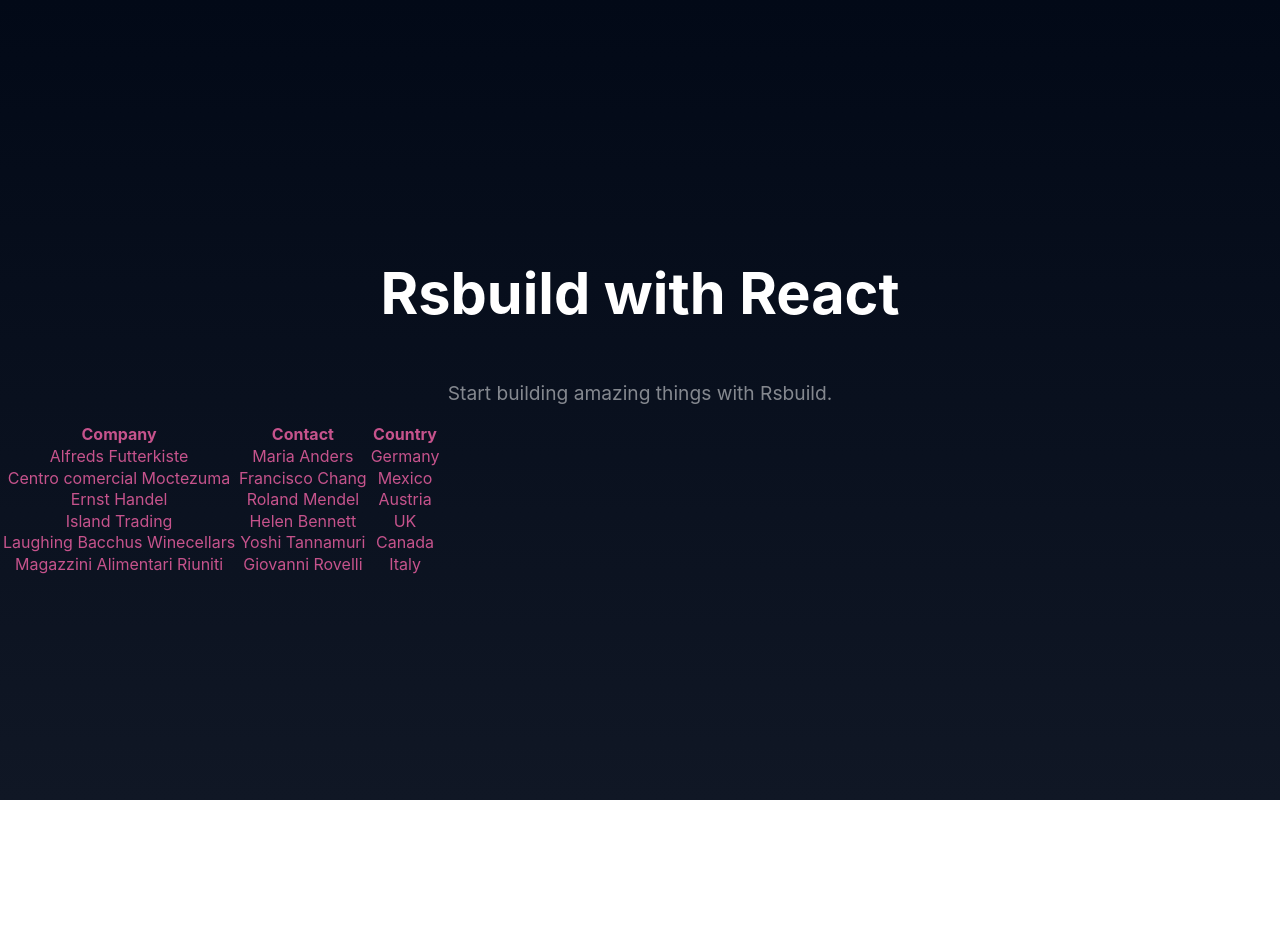
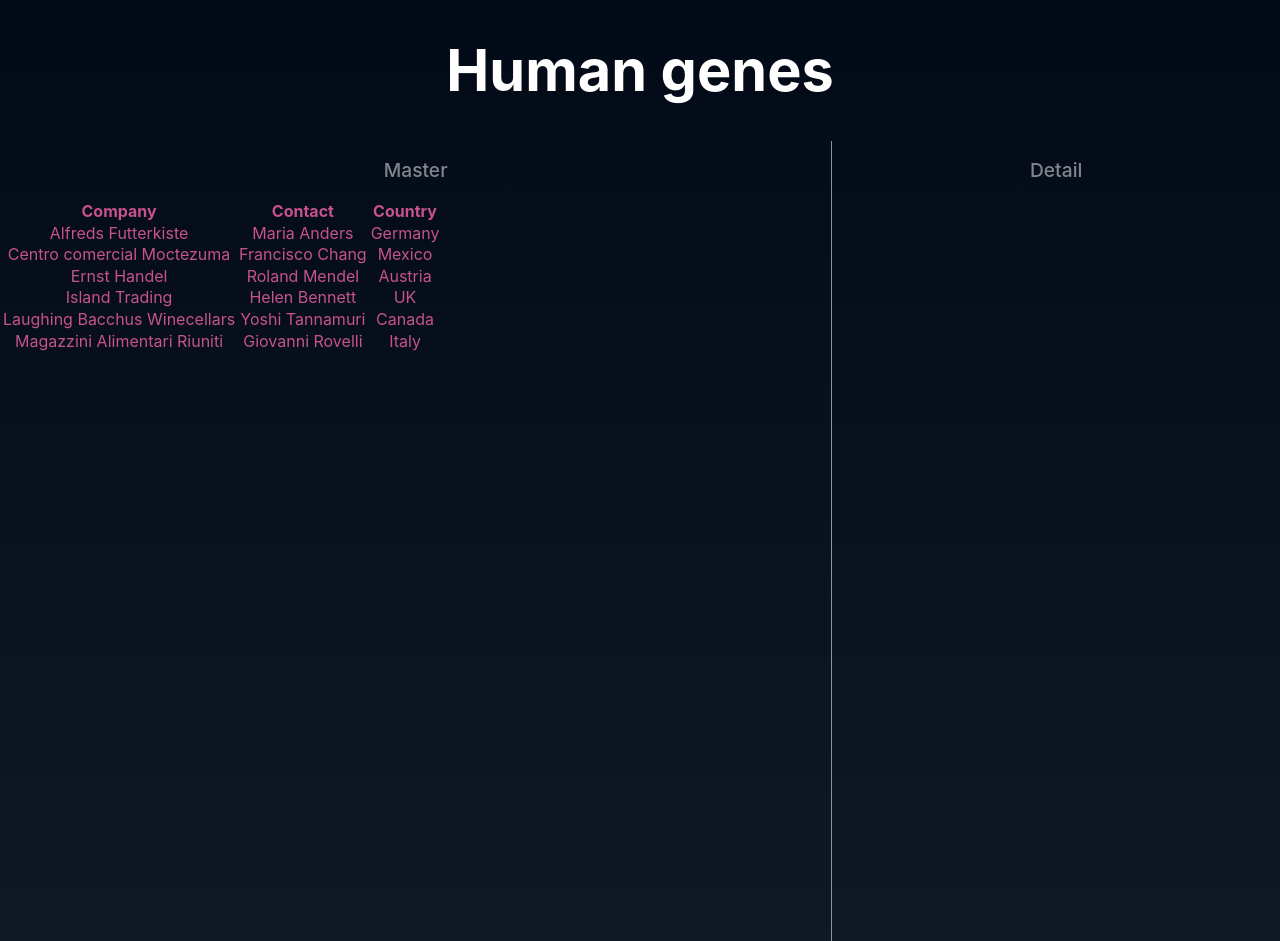
Before and after one commit to attiladekany/human-gene, a React app in the folder frontend/react-genes-app/: page / in a window 1280 px wide. Before the commit the page ends 800 px from the top, so only its background shows below. Built offline with nearby package versions, Linux system fonts and the light colour scheme; the HTML template or start-up script is replaced by a standard one.

Commit message:
feat: create layout structure, import mantine libs

```diff
--- a/frontend/react-genes-app/src/App.scss
+++ b/frontend/react-genes-app/src/App.scss
@@ -24,3 +24,7 @@
   font-weight: 400;
   opacity: 0.5;
 }
+
+.flex {
+  display: flex;
+}
--- a/frontend/react-genes-app/src/App.tsx
+++ b/frontend/react-genes-app/src/App.tsx
@@ -1,13 +1,20 @@
 import './App.scss';
-import Table from './Table';
+import MasterDetailLayout from './layouts/MasterDetailLayout';
+import { createTheme, MantineProvider } from '@mantine/core';
+
+const theme = createTheme({
+  /** Put your mantine theme override here */
+});
 
 const App = () => {
   return (
-    <div className="content">
-      <h1>Rsbuild with React</h1>
-      <p>Start building amazing things with Rsbuild.</p>
-      <Table />
-    </div>
+    <MantineProvider theme={theme}>
+      <div className="content">
+        <h1>Human genes</h1>
+        {/* <p>Start building amazing things with Rsbuild.</p> */}
+        <MasterDetailLayout />
+      </div>
+    </MantineProvider>
   );
 };
 
--- a/frontend/react-genes-app/src/Table.tsx
+++ /dev/null
@@ -1,46 +0,0 @@
-import './Table.scss';
-
-export function Table() {
-  return (
-    <div>
-      <table className="styled-table">
-        <tr>
-          <th>Company</th>
-          <th>Contact</th>
-          <th>Country</th>
-        </tr>
-        <tr>
-          <td>Alfreds Futterkiste</td>
-          <td>Maria Anders</td>
-          <td>Germany</td>
-        </tr>
-        <tr>
-          <td>Centro comercial Moctezuma</td>
-          <td>Francisco Chang</td>
-          <td>Mexico</td>
-        </tr>
-        <tr>
-          <td>Ernst Handel</td>
-          <td>Roland Mendel</td>
-          <td>Austria</td>
-        </tr>
-        <tr>
-          <td>Island Trading</td>
-          <td>Helen Bennett</td>
-          <td>UK</td>
-        </tr>
-        <tr>
-          <td>Laughing Bacchus Winecellars</td>
-          <td>Yoshi Tannamuri</td>
-          <td>Canada</td>
-        </tr>
-        <tr>
-          <td>Magazzini Alimentari Riuniti</td>
-          <td>Giovanni Rovelli</td>
-          <td>Italy</td>
-        </tr>
-      </table>
-    </div>
-  );
-}
-export default Table;
--- /dev/null
+++ b/frontend/react-genes-app/src/components/Detail/Detail.tsx
@@ -0,0 +1,9 @@
+import { Text } from '@mantine/core';
+
+type Props = {};
+
+function Detail({}: Props) {
+  return <Text fw={500}>Detail</Text>;
+}
+
+export default Detail;
--- /dev/null
+++ b/frontend/react-genes-app/src/components/Table/Table.tsx
@@ -0,0 +1,51 @@
+import './Table.scss';
+import { Text } from '@mantine/core';
+
+export function Table() {
+  return (
+    <>
+      <Text fw={500}>Master</Text>
+
+      <table className="styled-table">
+        <tbody>
+          <tr>
+            <th>Company</th>
+            <th>Contact</th>
+            <th>Country</th>
+          </tr>
+          <tr>
+            <td>Alfreds Futterkiste</td>
+            <td>Maria Anders</td>
+            <td>Germany</td>
+          </tr>
+          <tr>
+            <td>Centro comercial Moctezuma</td>
+            <td>Francisco Chang</td>
+            <td>Mexico</td>
+          </tr>
+          <tr>
+            <td>Ernst Handel</td>
+            <td>Roland Mendel</td>
+            <td>Austria</td>
+          </tr>
+          <tr>
+            <td>Island Trading</td>
+            <td>Helen Bennett</td>
+            <td>UK</td>
+          </tr>
+          <tr>
+            <td>Laughing Bacchus Winecellars</td>
+            <td>Yoshi Tannamuri</td>
+            <td>Canada</td>
+          </tr>
+          <tr>
+            <td>Magazzini Alimentari Riuniti</td>
+            <td>Giovanni Rovelli</td>
+            <td>Italy</td>
+          </tr>
+        </tbody>
+      </table>
+    </>
+  );
+}
+export default Table;
--- /dev/null
+++ b/frontend/react-genes-app/src/layouts/MasterDetailLayout.tsx
@@ -0,0 +1,32 @@
+import './MasterDetailLayout.scss';
+import { Flex, Button, Box, Text } from '@mantine/core';
+import Detail from '../components/Detail/Detail';
+import Table from '../components/Table/Table';
+
+export function MasterDetailLayout() {
+  return (
+    <Flex
+      className="flex"
+      direction={{ base: 'column', sm: 'row' }}
+      gap="md"
+      w="100%"
+      h="100vh"
+    >
+      {/* Master section */}
+      <Box
+        flex={0.65}
+        style={{
+          borderRight: '1px solid #8e9196',
+        }}
+      >
+        <Table />
+      </Box>
+
+      {/* Detail section */}
+      <Box flex={0.35}>
+        <Detail />
+      </Box>
+    </Flex>
+  );
+}
+export default MasterDetailLayout;
```
Also changed, not shown: frontend/react-genes-app/package.json (+7 -0 lines), frontend/react-genes-app/src/custom.d.ts (+8 -0 lines), frontend/react-genes-app/src/components/Detail/Detail.scss (added), frontend/react-genes-app/src/components/Table/Table.scss (renamed from frontend/react-genes-app/src/Table.scss), frontend/react-genes-app/src/layouts/MasterDetailLayout.scss (added), 1 other file (tests, documents, lock files or other folders).
